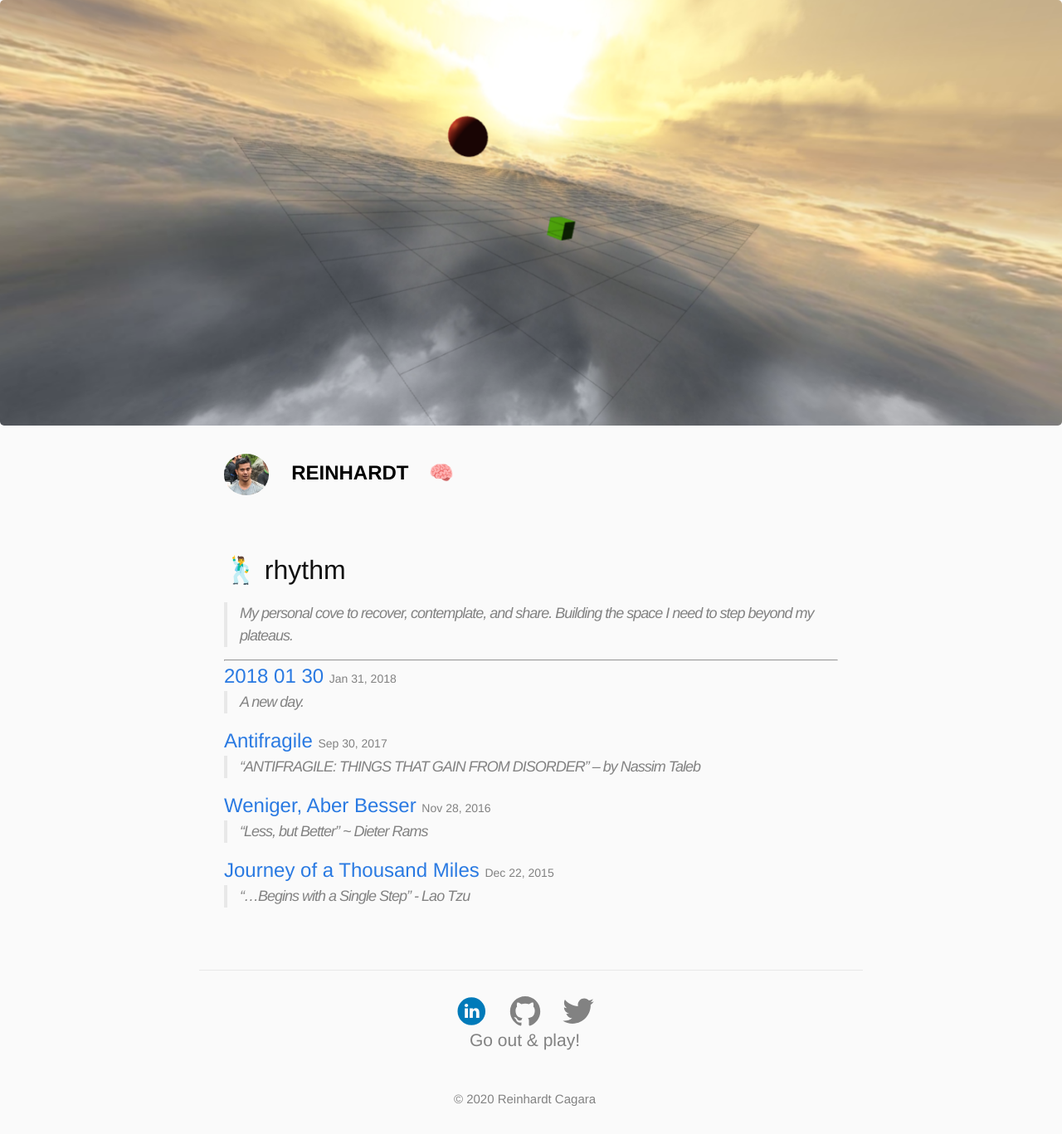
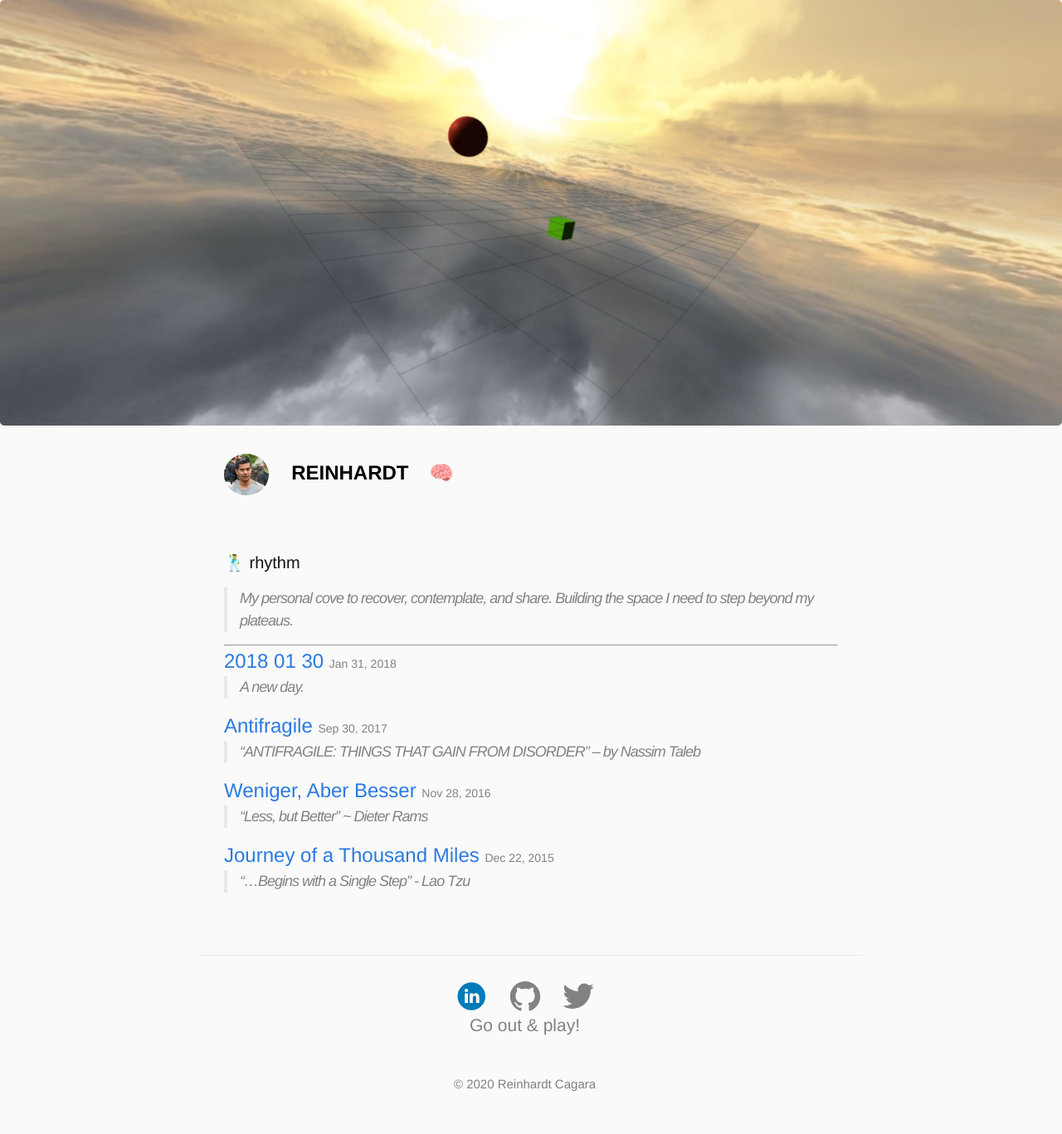
Before and after one commit to reinhardt021/reinhardt021.github.io, a Jekyll site: the page built from index.html, in a window 1280 px wide. Shown: the whole page at 83% size. Built offline with Jekyll 4.4.1, drawn with Linux system fonts in a browser that asks for light colours.

Commit message:
fixing to make things look a little simpler

```diff
--- a/index.html
+++ b/index.html
@@ -6,12 +6,10 @@ layout: default
     <!-- <p>
         Nootropic Nonsense
     </p> -->
-    <!--<hr/>-->
-    <h1>{{ site.title }}</h1>
+    <h1 class="page-heading">{{ site.title }}</h1>
     <blockquote>{{ site.description }}</blockquote>
 
     <hr/>
-    <!--<h2 class="page-heading">💡 THOUGHTS</h2>-->
     <ul class="post-list">
         {% for post in site.posts %}
             <li>
```
Also changed, not shown: x.md (+1 -2 lines).
